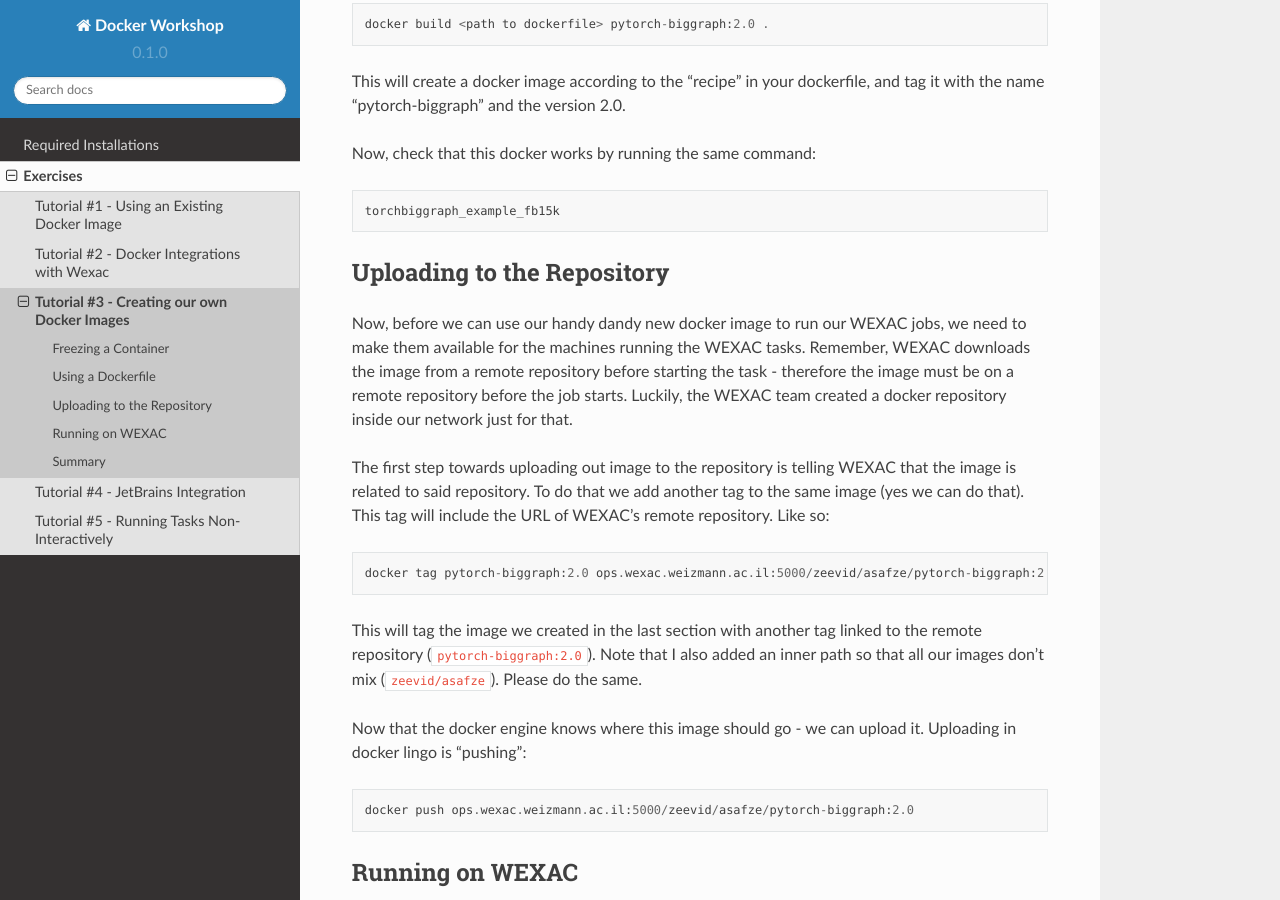
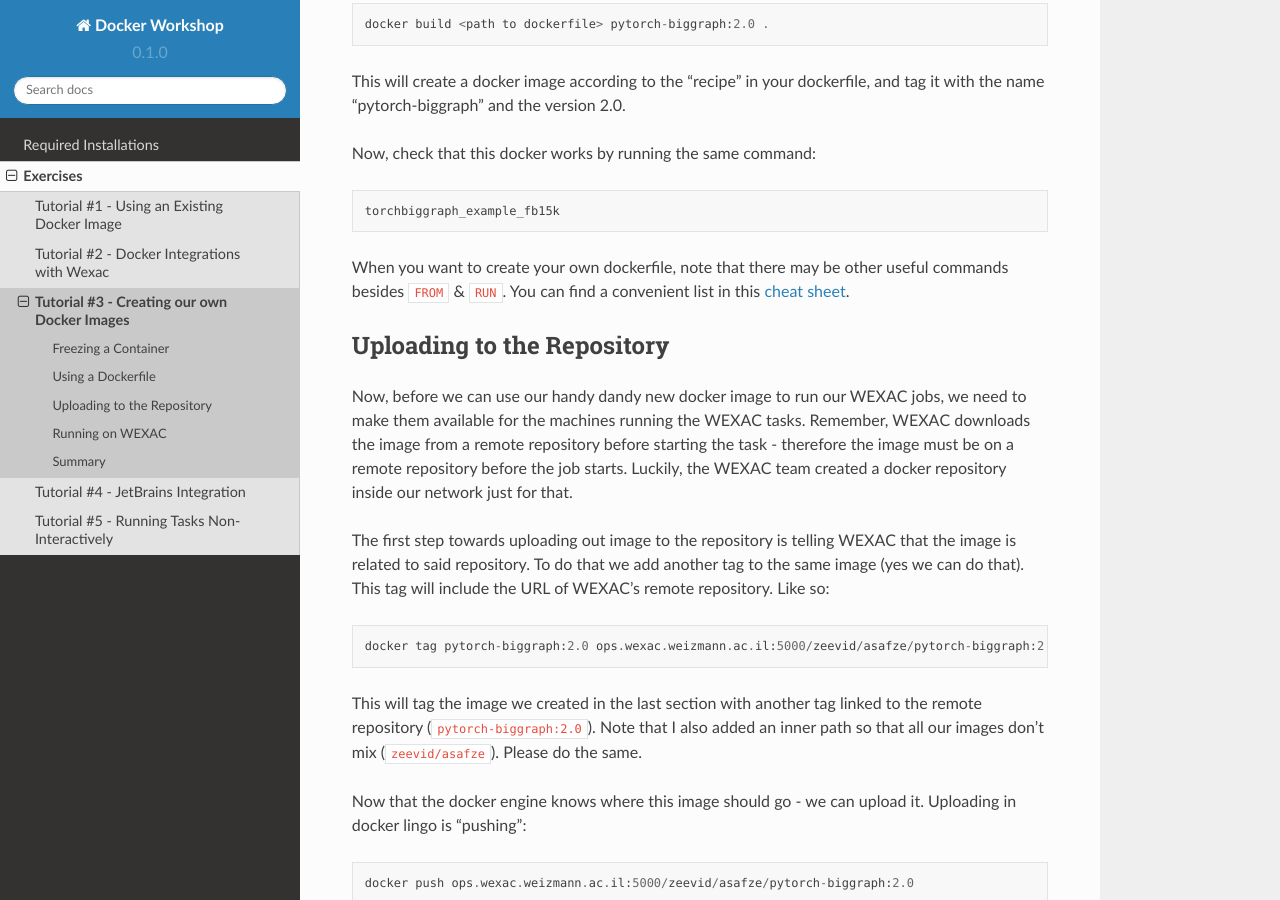
Before and after one commit to asaf-zehavi/docker-workshop, a Sphinx documentation site: the page built from docs/source/exercises/3-image-creation.rst, in a window 1280 px wide and 900 px high, scrolled down 2084 px. Built offline with Sphinx 7.4.7 and the Read the Docs theme 2.0.0, drawn with Linux system fonts in a browser that asks for light colours.

Commit message:
Added cheat sheet reference

```diff
--- a/docs/source/exercises/3-image-creation.rst
+++ b/docs/source/exercises/3-image-creation.rst
@@ -85,6 +85,10 @@ Now, check that this docker works by running the same command::
 
     torchbiggraph_example_fb15k
 
+When you want to create your own dockerfile, note that there may be other useful commands besides ``FROM`` & ``RUN``.
+You can find a convenient list in this
+`cheat sheet <https://students.mimuw.edu.pl/~zbyszek/bezp/docker/4855175-docker-cheatsheet-r4v2.pdf>`_.
+
 Uploading to the Repository
 ---------------------------
 
```
